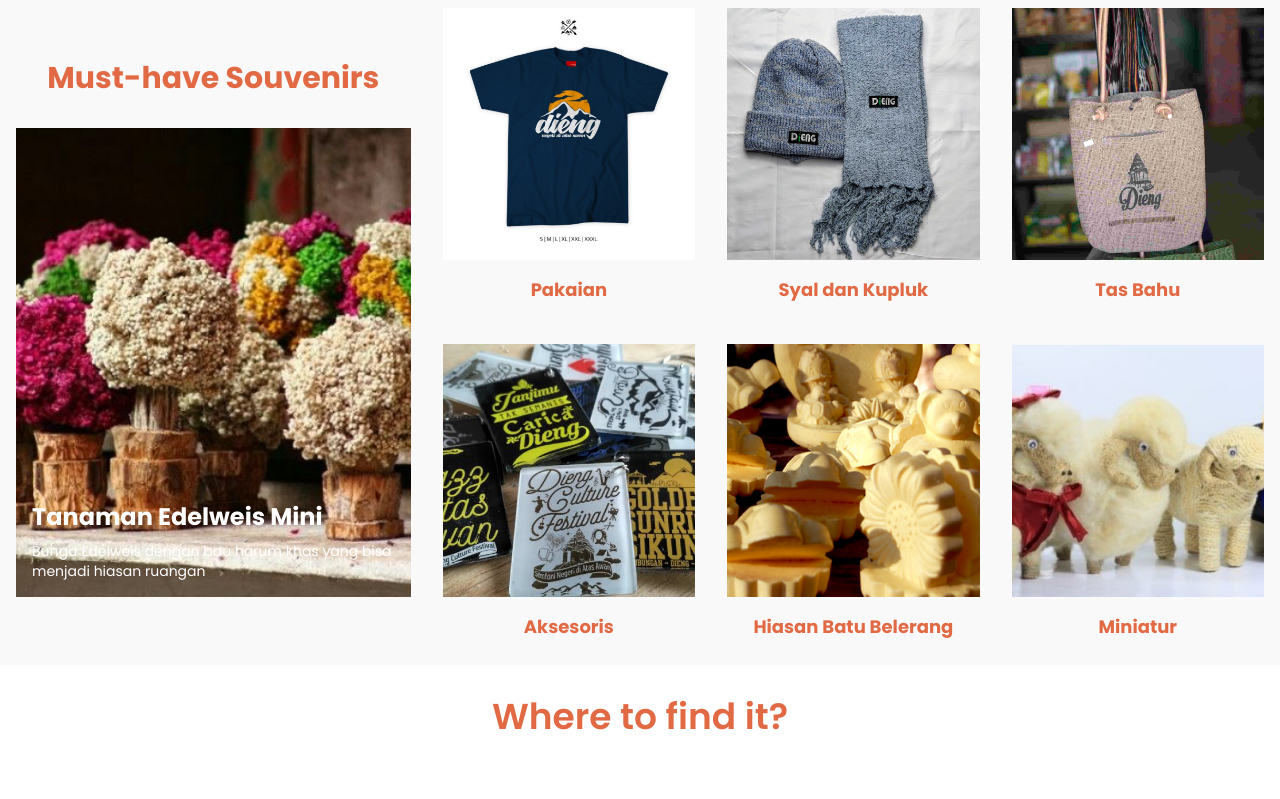
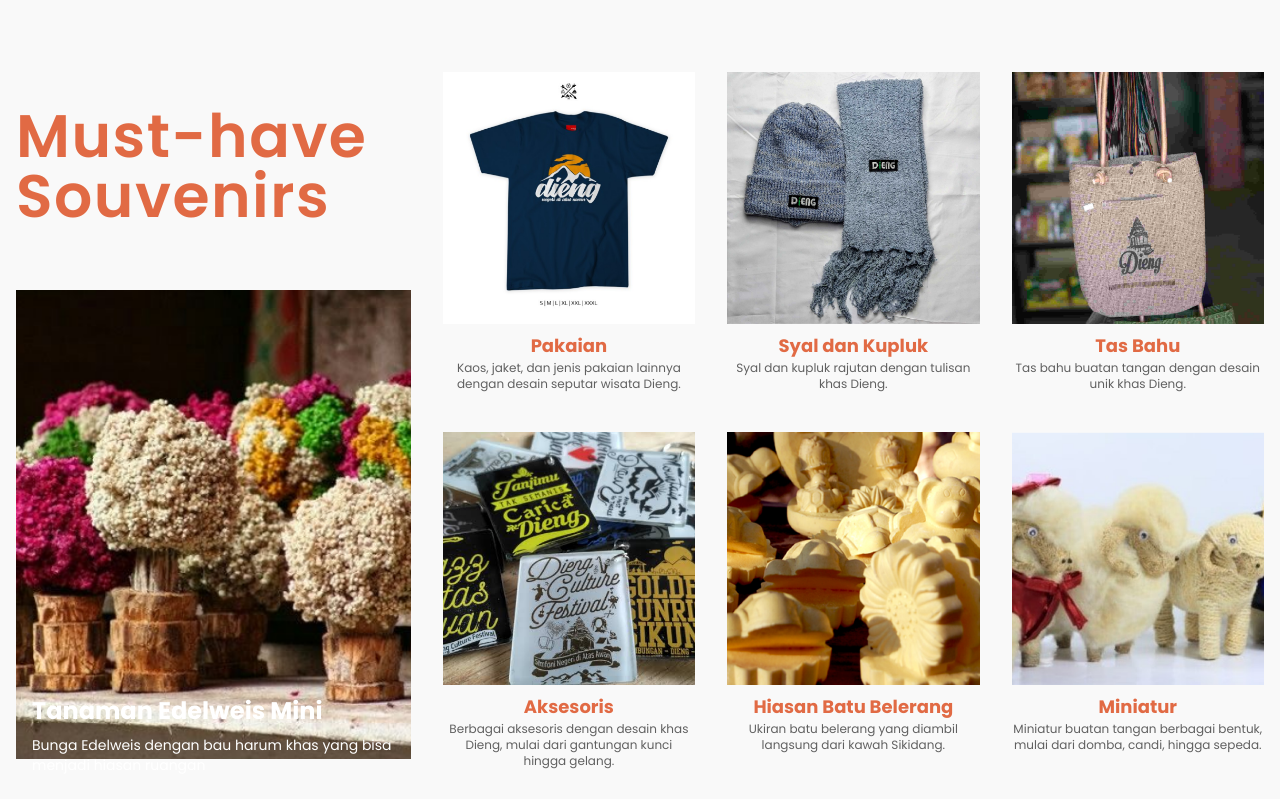
Before and after one commit to princeofverry/dieng-web, a React (Vite) app: page /Merchinary in a window 1280 px wide. Shown: the part 1600-2399 px from the top of the page. Built offline with nearby package versions, Linux system fonts and the light colour scheme.

Commit message:
mindahin element souvenirs

```diff
--- /dev/null
+++ b/src/components/HaveSouvenirs.jsx
@@ -0,0 +1,83 @@
+import React from 'react'
+import { Link } from 'react-router-dom';
+import edelweis from '../assets/edelweis.png'
+import kaos from '../assets/kaos.png'
+import syal from '../assets/syal.png'
+import tas from '../assets/tas.png'
+import aksesoris from '../assets/aksesoris.png'
+import belerang from '../assets/belerang.png'
+import miniatur from '../assets/miniatur.png'
+
+const HaveSouvenirs = () => {
+    const items = [
+        {
+            image: kaos,
+            title: 'Pakaian',
+            description: 'Kaos, jaket, dan jenis pakaian lainnya dengan desain seputar wisata Dieng.',
+        },
+        {
+            image: syal,
+            title: 'Syal dan Kupluk',
+            description: 'Syal dan kupluk rajutan dengan tulisan khas Dieng.',
+        },
+        {
+            image: tas,
+            title: 'Tas Bahu',
+            description: 'Tas bahu buatan tangan dengan desain unik khas Dieng.',
+        },
+        {
+            image: aksesoris,
+            title: 'Aksesoris',
+            description: 'Berbagai aksesoris dengan desain khas Dieng, mulai dari gantungan kunci hingga gelang.',
+        },
+        {
+            image: belerang,
+            title: 'Hiasan Batu Belerang',
+            description: 'Ukiran batu belerang yang diambil langsung dari kawah Sikidang.',
+        },
+        {
+            image: miniatur,
+            title: 'Miniatur',
+            description: 'Miniatur buatan tangan berbagai bentuk, mulai dari domba, candi, hingga sepeda.',
+        },
+        // Tambahkan item lainnya sesuai kebutuhan
+    ];
+    return (
+        <>
+            <div className="flex flex-col md:flex-row justify-center items-center bg-[#F9F9F9]">
+                <div className="w-full md:w-1/3 p-4">
+                    <div className="w-full text-center md:py-8 py-0">
+                        <h2 className="md:text-6xl text-3xl font-semibold tracking-wide text-[#E16A44] text-center md:text-left md:py-4 py-0">Must-have Souvenirs</h2>
+                    </div>
+                    <Link to="/details/large-card">
+                        <div className="relative rounded-lg py-4">
+                            <img src={edelweis} alt="Large Card" className="w-full h-full object-cover mb-4" />
+                            <div className="absolute inset-0 flex flex-col justify-end text-white p-4">
+                                <h2 className="text-2xl font-bold mb-2">Tanaman Edelweis Mini</h2>
+                                <p className="text-sm">Bunga Edelweis dengan bau harum khas yang bisa menjadi hiasan ruangan</p>
+                            </div>
+                        </div>
+                    </Link>
+                </div>
+
+                <div className="w-full md:w-1/2 lg:w-2/3 flex flex-wrap justify-around md:py-16 py-0">
+                    {items.map((item, index) => (
+                        <div key={index} className="w-full sm:w-1/2 md:w-1/3 p-4" style={{ height: 'calc(100% / 3)' }}>
+                            <Link to={`/details/card-${index + 2}`}>
+                                <div className="rounded-lg h-full">
+                                    <img src={item.image} alt={`Card ${index + 2}`} className="w-full h-full object-cover mb-2" />
+                                    <div className="text-center">
+                                        <h3 className="text-lg font-bold text-[#E16A44]">{item.title}</h3>
+                                        <h3 className="text-xs mb-2 text-[#606060]">{item.description}</h3>
+                                    </div>
+                                </div>
+                            </Link>
+                        </div>
+                    ))}
+                </div>
+            </div>
+        </>
+    )
+}
+
+export default HaveSouvenirs
--- a/src/page/merchinary.jsx
+++ b/src/page/merchinary.jsx
@@ -2,50 +2,11 @@ import 'aos/dist/aos.css';
 import React, { useEffect } from 'react';
 import { Link } from 'react-router-dom';
 import merchinaryCover from '../assets/merchinaryCover.png';
-import edelweis from '../assets/edelweis.png'
-import kaos from '../assets/kaos.png'
-import syal from '../assets/syal.png'
-import tas from '../assets/tas.png'
-import aksesoris from '../assets/aksesoris.png'
-import belerang from '../assets/belerang.png'
-import miniatur from '../assets/miniatur.png'
 import Boemi from '../assets/boemi.png'
 import maknohan from '../assets/maknohan.png'
 import FoodMerchinary from '../components/foodMerchinary';
+import HaveSouvenirs from '../components/HaveSouvenirs';
 
-const items = [
-  {
-    image: kaos,
-    title: 'Pakaian',
-    description: 'Kaos, jaket, dan jenis pakaian lainnya dengan desain seputar wisata Dieng.',
-  },
-  {
-    image: syal,
-    title: 'Syal dan Kupluk',
-    description: 'Syal dan kupluk rajutan dengan tulisan khas Dieng.',
-  },
-  {
-    image: tas,
-    title: 'Tas Bahu',
-    description: 'Tas bahu buatan tangan dengan desain unik khas Dieng.',
-  },
-  {
-    image: aksesoris,
-    title: 'Aksesoris',
-    description: 'Berbagai aksesoris dengan desain khas Dieng, mulai dari gantungan kunci hingga gelang.',
-  },
-  {
-    image: belerang,
-    title: 'Hiasan Batu Belerang',
-    description: 'Ukiran batu belerang yang diambil langsung dari kawah Sikidang.',
-  },
-  {
-    image: miniatur,
-    title: 'Miniatur',
-    description: 'Miniatur buatan tangan berbagai bentuk, mulai dari domba, candi, hingga sepeda.',
-  },
-  // Tambahkan item lainnya sesuai kebutuhan
-];
 
 const Merchinary = () => {
 
@@ -64,41 +25,11 @@ const Merchinary = () => {
         </div>
       </div>
 
-      {/* Foods section */}
+      {/* Foods section ada di components */}
       <FoodMerchinary />
 
-      {/* suvenir */}
-      <div className="flex justify-center items-center bg-[#F9F9F9]">
-        <div className="w-full md:w-1/2 lg:w-1/3 p-4">
-          <div className="w-full text-center py-4">
-            <h2 className="text-3xl font-bold text-[#E16A44] mb-4">Must-have Souvenirs</h2>
-          </div>
-          <Link to="/details/large-card">
-            <div className="relative rounded-lg">
-              <img src={edelweis} alt="Large Card" className="w-full h-full object-cover mb-4" />
-              <div className="absolute inset-0 flex flex-col justify-end text-white p-4">
-                <h2 className="text-2xl font-bold mb-2">Tanaman Edelweis Mini</h2>
-                <p className="text-sm">Bunga Edelweis dengan bau harum khas yang bisa menjadi hiasan ruangan</p>
-              </div>
-            </div>
-          </Link>
-        </div>
-
-        <div className="w-full md:w-1/2 lg:w-2/3 flex flex-wrap justify-around">
-          {items.map((item, index) => (
-            <div key={index} className="w-full sm:w-1/2 md:w-1/3 p-4" style={{ height: 'calc(100% / 3)' }}>
-              <Link to={`/details/card-${index + 2}`}>
-                <div className="rounded-lg h-full">
-                  <img src={item.image} alt={`Card ${index + 2}`} className="w-full h-full object-cover mb-4" />
-                  <div className="text-center">
-                    <h3 className="text-lg font-bold mb-2 text-[#E16A44]">{item.title}</h3>
-                  </div>
-                </div>
-              </Link>
-            </div>
-          ))}
-        </div>
-      </div>
+      {/* suvenir ada di components*/}
+      <HaveSouvenirs />
 
       {/* dimanaa*/}
       {/* gambar dikiri */}
```
